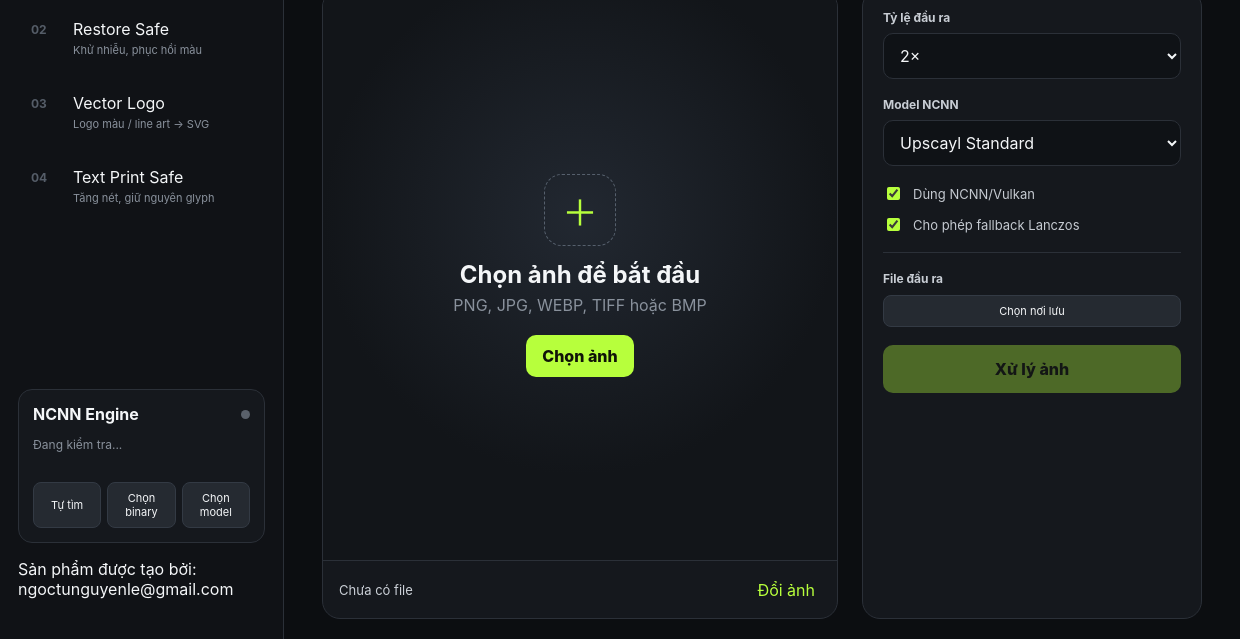
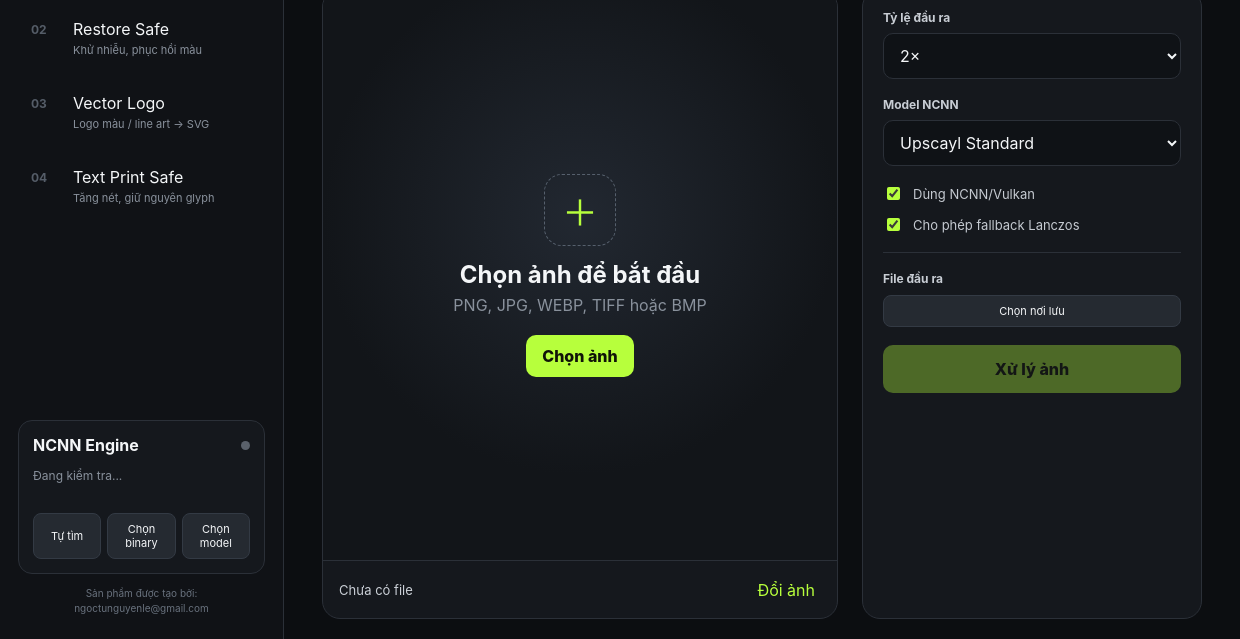
Before and after one commit to hehe84vn/Min_print-upscale-studio, an Electron app: page src/renderer/index.html in a window 1240 px wide. Shown: the part 161-800 px from the top of the page. Drawn offline with Linux system fonts and the light colour scheme; no server answers.

Commit message:
Style creator credit in app sidebar

```diff
--- a/src/renderer/styles.css
+++ b/src/renderer/styles.css
@@ -33,6 +33,7 @@ button { color: inherit; }
 .card-title i.online { background: var(--accent); box-shadow: 0 0 12px rgba(183,255,60,.65); }
 .engine-card p { color: var(--muted); font-size: 12px; line-height: 1.45; min-height: 34px; }
 .engine-actions { display: grid; grid-template-columns: repeat(3, 1fr); gap: 6px; }
+.creator-credit { margin: 12px 4px 0; color: #68717d; font-size: 10px; line-height: 1.45; text-align: center; word-break: break-word; }
 .workspace { min-width: 0; overflow: auto; padding: 32px 38px 44px; }
 .topbar { display: flex; align-items: flex-start; justify-content: space-between; gap: 24px; }
 .eyebrow { color: var(--accent); font-size: 11px; letter-spacing: .16em; font-weight: 800; margin: 0 0 8px; }
```
